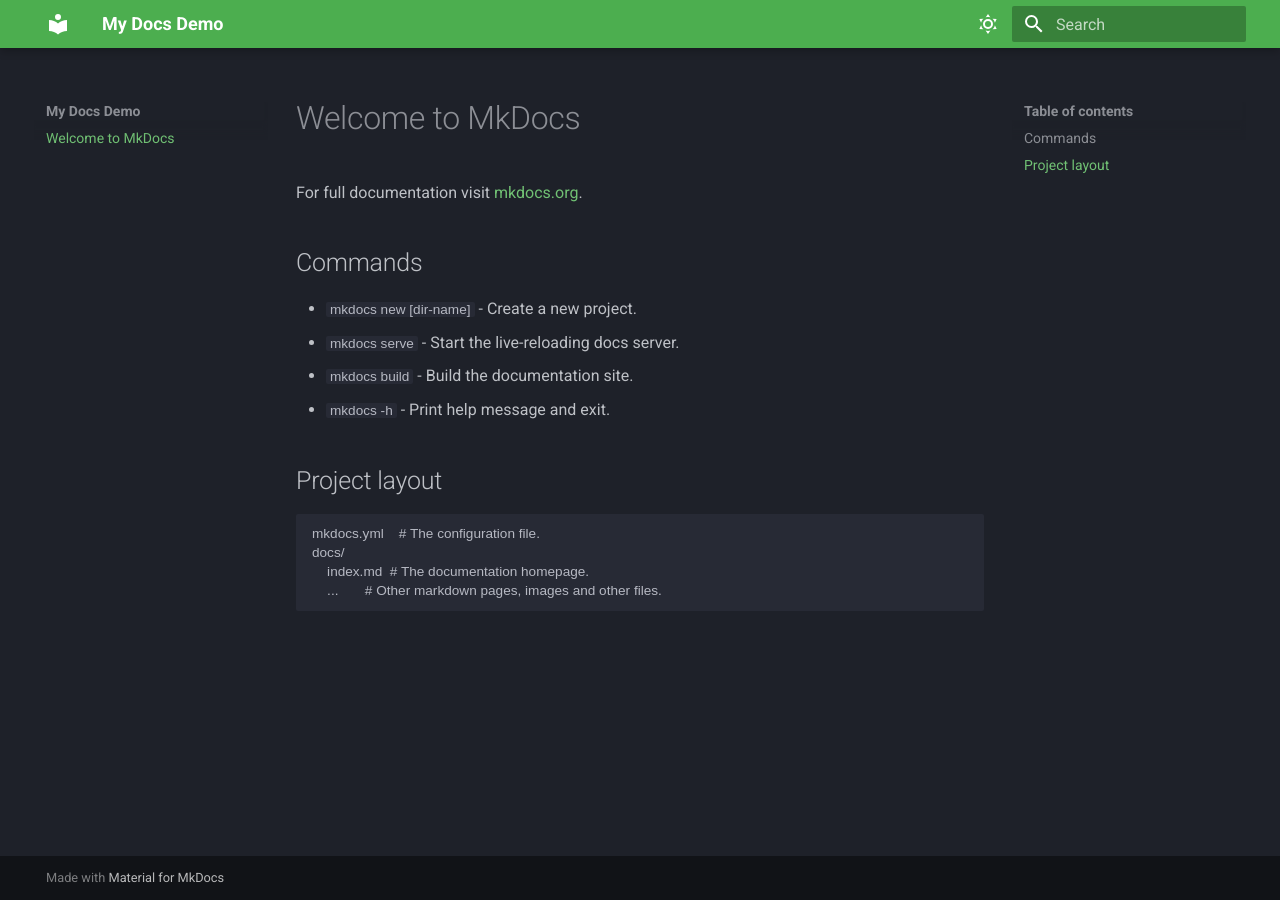
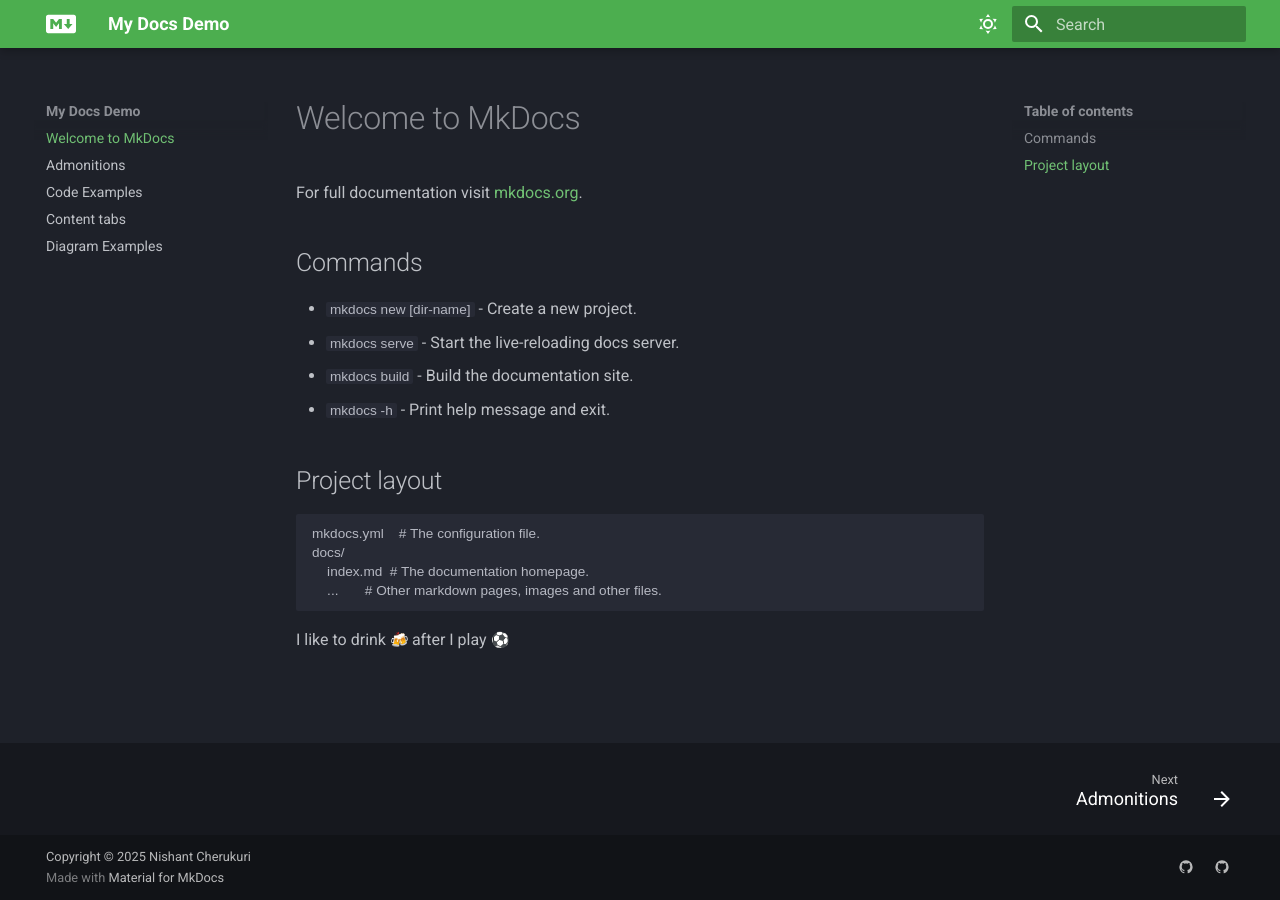
Before and after one commit to ManualMaven/publishing-github, an MkDocs documentation site: the page built from docs/index.md, in a window 1280 px wide. Built offline with MkDocs 1.6.1 and Material for MkDocs 9.7.7, drawn with Linux system fonts in a browser that asks for light colours; emoji names are drawn with the system emoji font; some web fonts are replaced.

Commit message:
Initial Commit

```diff
--- a/docs/index.md
+++ b/docs/index.md
@@ -15,3 +15,5 @@
     docs/
         index.md  # The documentation homepage.
         ...       # Other markdown pages, images and other files.
+
+I like to drink :beers: after I play :soccer:
--- a/mkdocs.yml
+++ b/mkdocs.yml
@@ -5,6 +5,11 @@
   font:
     text: roboto
     code: arial
+  icon:
+    logo: fontawesome/brands/markdown
+    favicon: fontawesome/brands/markdown
+  features:
+    - navigation.footer
   palette:
     # Dark Mode
     - scheme: slate
@@ -21,3 +26,32 @@
         name: Light mode
       primary: blue
       accent: deep orange
+markdown_extensions:
+  - attr_list
+  - pymdownx.emoji:
+      emoji_index: !!python/name:material.extensions.emoji.twemoji
+      emoji_generator: !!python/name:material.extensions.emoji.to_svg
+  - pymdownx.highlight:
+      anchor_linenums: true
+      line_spans: __span
+      pygments_lang_class: true
+  - pymdownx.inlinehilite
+  - pymdownx.snippets
+  - pymdownx.superfences:
+      custom_fences:
+        - name: mermaid
+          class: mermaid
+          format: !!python/name:pymdownx.superfences.fence_code_format
+  - pymdownx.tabbed:
+      alternate_style: true
+  - admonition
+  - pymdownx.details
+
+extra:
+  social:
+    - icon: material/github
+      link: https://youtube.com/
+    - icon: material/github
+      link: https://linkedin.com/
+
+copyright: Copyright &copy; 2025 Nishant Cherukuri
```
Also changed, not shown: docs/admonitions.md (added, +14 -0 lines), docs/code-examples.md (added, +23 -0 lines), docs/content-tabs.md (added, +43 -0 lines), docs/diagram-examples.md (added, +28 -0 lines), 1 other file.
